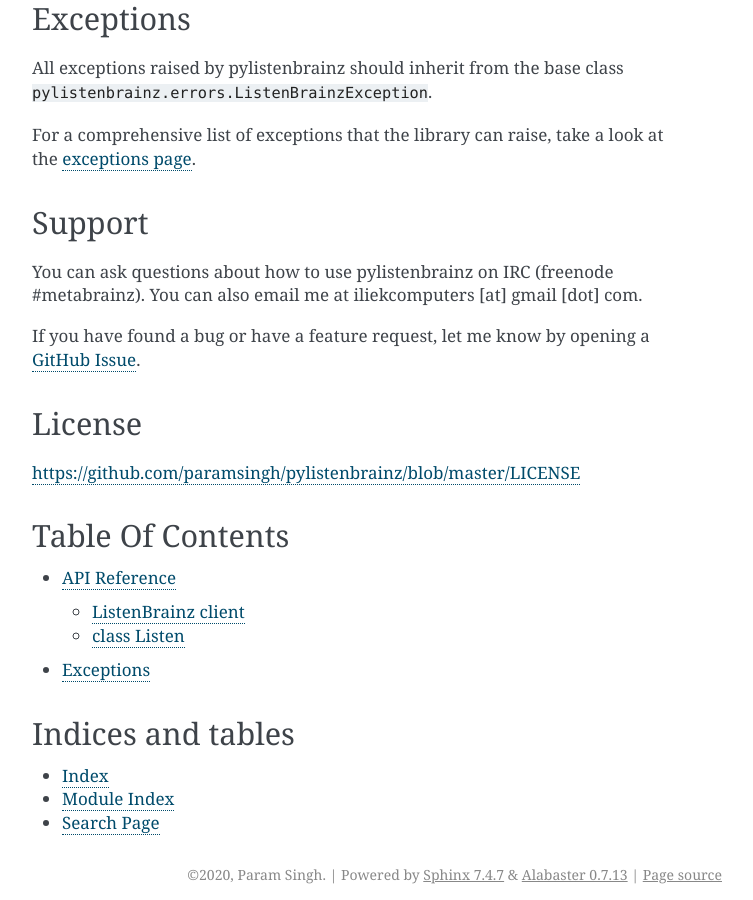
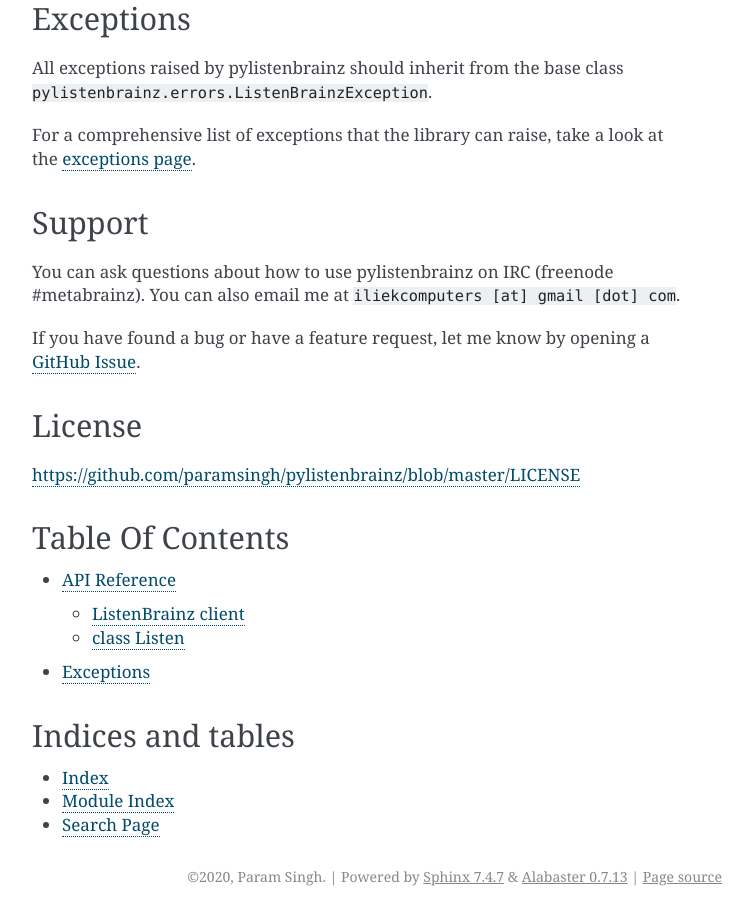
Before and after one commit to metabrainz/liblistenbrainz, a Sphinx documentation site: the page built from docs/index.rst, in a window 1280 px wide and 900 px high, scrolled down 2127 px. Shown: the whole window, without its empty margins (388-1141 px from the left). Built offline with Sphinx 7.4.7, drawn with Linux system fonts in a browser that asks for light colours.

```diff
--- a/docs/index.rst
+++ b/docs/index.rst
@@ -107,7 +107,7 @@ Support
 #######
 
 You can ask questions about how to use pylistenbrainz on IRC (freenode #metabrainz).
-You can also email me at iliekcomputers [at] gmail [dot] com.
+You can also email me at ``iliekcomputers [at] gmail [dot] com``.
 
 If you have found a bug or have a feature request,
 let me know by opening a `GitHub Issue <https://github.com/paramsingh/pylistenbrainz/issues>`_.
```
